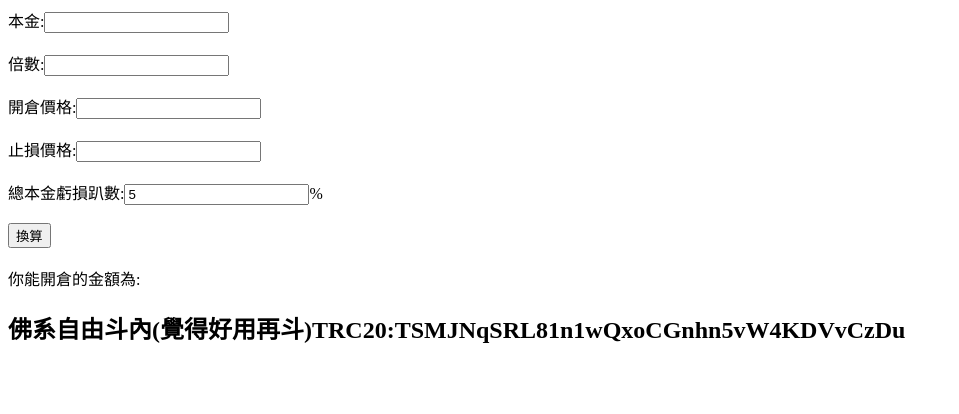
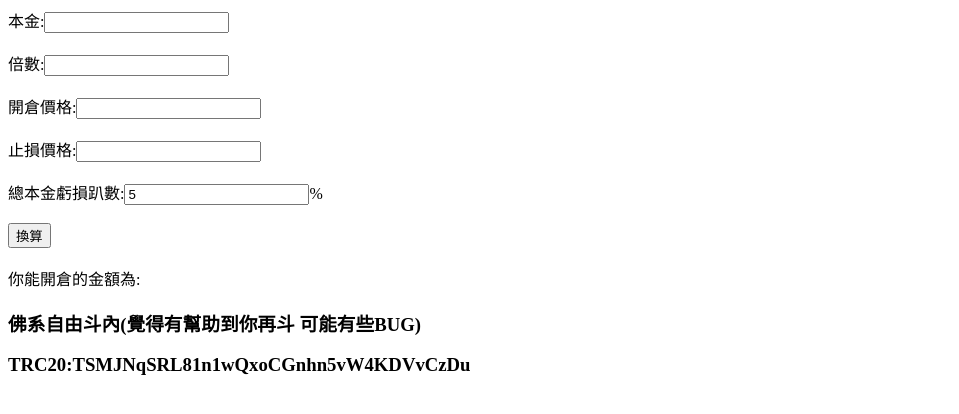
Before and after one commit to cryptotvuse/cryptotvuse, a plain HTML site: page index.html in a window 1280 px wide. Shown: the whole page, without its empty margins (0-959 px from the left). Drawn offline with Linux system fonts and the light colour scheme.

Commit message:
Update index.html

```diff
--- a/index.html
+++ b/index.html
@@ -21,7 +21,8 @@
  <br>
  <br>
  你能開倉的金額為:<p id="qq"></p>
-  <h2>佛系自由斗內(覺得好用再斗)TRC20:TSMJNqSRL81n1wQxoCGnhn5vW4KDVvCzDu</h2>
+  <h3>佛系自由斗內(覺得有幫助到你再斗 可能有些BUG)</h3>
+  <h3>TRC20:TSMJNqSRL81n1wQxoCGnhn5vW4KDVvCzDu</h3>
 <script>
 function cal(){
 var aa = parseFloat(document.getElementById("aa").value);
```
